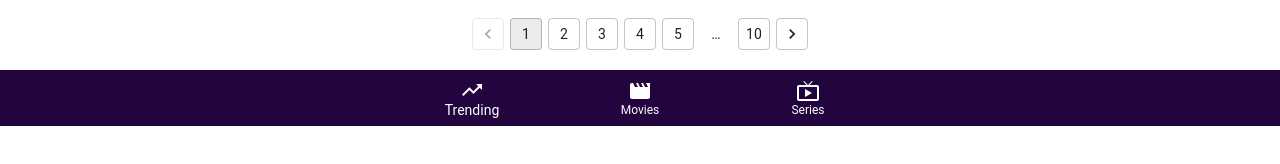
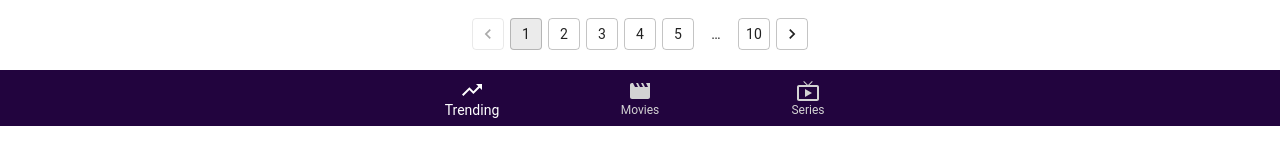
Before and after one commit to shakilkhatri/Entertainment-Hub, a React (Create React App) app: page / in a window 1280 px wide. Shown: the part 170-334 px from the top of the page. Built offline with nearby package versions, Linux system fonts and the light colour scheme; no server answers; the HTML template or start-up script is replaced by a standard one.

Commit message:
changes in footer

```diff
--- a/src/components/Footer/Footer.js
+++ b/src/components/Footer/Footer.js
@@ -31,17 +31,17 @@ export default function Footer() {
           }}
         >
           <BottomNavigationAction
-            style={{ color: "white" }}
+            style={{ color: value === 0 ? "white" : "lightgray" }}
             label="Trending"
             icon={<TrendingUpIcon />}
           />
           <BottomNavigationAction
-            style={{ color: "white" }}
+            style={{ color: value === 1 ? "white" : "lightgray" }}
             label="Movies"
             icon={<MovieIcon />}
           />
           <BottomNavigationAction
-            style={{ color: "white" }}
+            style={{ color: value === 2 ? "white" : "lightgray" }}
             label="Series"
             icon={<LiveTvIcon />}
           />
```
